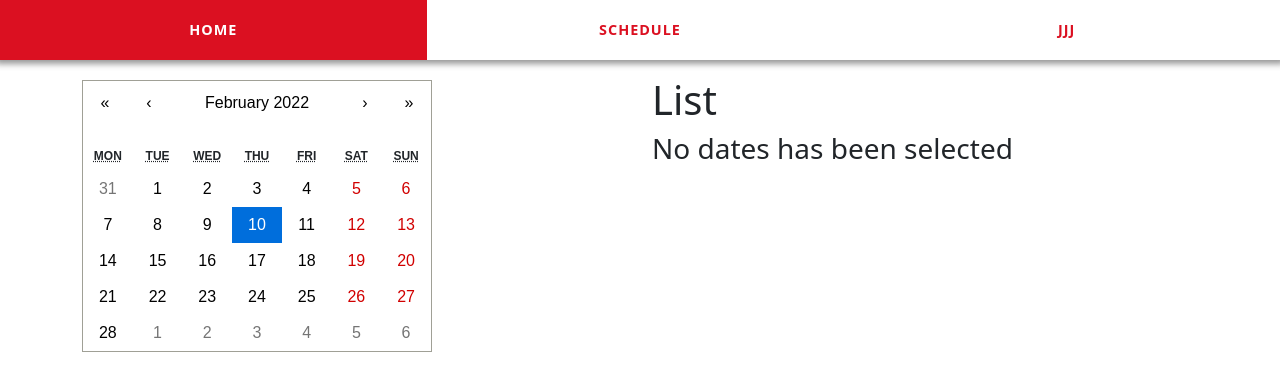
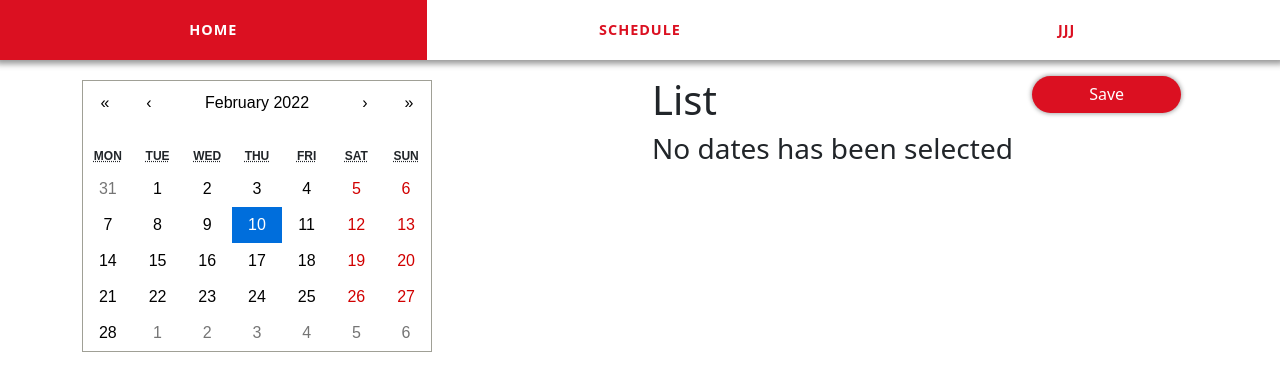
Before and after one commit to systemry420/icrc-attendance, a React (Create React App) app: page / in a window 1280 px wide. Shown: the top 376 px of the page. Built offline with nearby package versions, Linux system fonts and the light colour scheme.

Commit message:
remove date, prepare to store into firebase

```diff
--- a/src/components/List.js
+++ b/src/components/List.js
@@ -1,9 +1,22 @@
 import React from 'react';
 
-function List({ list }) {
+function List({ list, removeDate, saveSchedule }) {
     return (
       <div className="mb-5 col-lg-6 justify-center align-center">
-        <h1>List</h1>
+        <div className="row">
+          <div className='col-8'>
+            <h1>List</h1>
+          </div>
+          <div className='col-4'>
+            <input
+              type='button'
+              onClick={() => saveSchedule() }
+              value='Save'
+              style={{'padding': '.4em'}}
+              className='button' />
+          </div>
+        </div>
+
         {list.length > 0 ? (
           <ul className='list-group'>
             {list.map((day, idx) => {
@@ -12,7 +25,9 @@ function List({ list }) {
                     className="py-3 list-group-item d-flex justify-content-between"
                     key={day.id}>
                   {day.day}
-                  <span className='remove-btn text-danger'>X</span>
+                  <span
+                    onClick={() => removeDate(day.id)}
+                    className='remove-btn text-danger'>X</span>
                 </li>
               );
             })}
--- a/src/pages/home.js
+++ b/src/pages/home.js
@@ -1,3 +1,4 @@
+import { setLogLevel } from 'firebase/firestore';
 import React, { useState } from 'react'
 import Calendar from '../components/Calendar';
 import List from '../components/List';
@@ -25,13 +26,23 @@ function Home() {
     console.log(list);
   }
 
+  const removeDate = (id) => {
+    // TODO: alert
+    const removed = list.filter(d => d.id !== id);
+    setList(removed)
+  }
+
+  const saveSchedule = () => {
+    console.log('fire');
+  }
+
   return (
     <>
       <Navbar pages={pages} />
       <div className="container">
         <div className='row'>
           <Calendar list={list} onSelectDay={onSelectDay}/>
-          <List list={list} />
+          <List list={list} saveSchedule={saveSchedule} removeDate={removeDate} />
         </div>
       </div>
     </>
```
